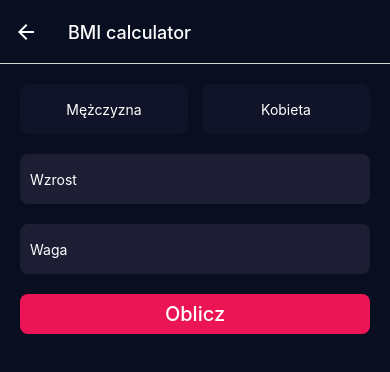
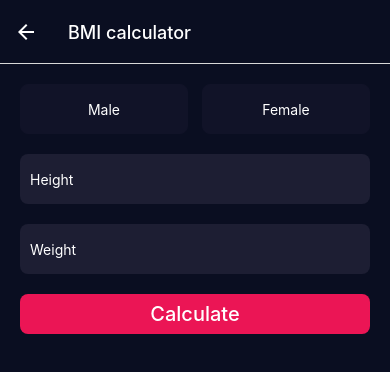
Before and after one commit to wojciechkurzak/health-calculators, a React Native app: screen /Bmi in a window 390 px wide. Shown: the top 372 px of the page. Built offline with nearby package versions, Linux system fonts and the light colour scheme.

Commit message:
Change app language to english

```diff
--- a/screens/BmiScreen.tsx
+++ b/screens/BmiScreen.tsx
@@ -51,12 +51,12 @@ const BmiScreen = () => {
 		<View style={styles.container}>
 			<View style={styles.genderContainer}>
 				<GenderButton
-					text="Mężczyzna"
+					text="Male"
 					value={gender.male}
 					onPress={() => setGender({ male: true, female: false })}
 				/>
 				<GenderButton
-					text="Kobieta"
+					text="Female"
 					value={gender.female}
 					onPress={() => setGender({ male: false, female: true })}
 				/>
@@ -66,7 +66,7 @@ const BmiScreen = () => {
 				value={height}
 				onChangeText={setHeight}
 				keyboardType="numeric"
-				placeholder="Wzrost"
+				placeholder="Height"
 				placeholderTextColor={'#fff'}
 			/>
 			<TextInput
@@ -74,14 +74,14 @@ const BmiScreen = () => {
 				value={weight}
 				onChangeText={setWeight}
 				keyboardType="numeric"
-				placeholder="Waga"
+				placeholder="Weight"
 				placeholderTextColor={'#fff'}
 			/>
-			<CalcButton text="Oblicz" onPress={DisplayValues} />
+			<CalcButton text="Calculate" onPress={DisplayValues} />
 			{bmi && idealWeight && (
 				<View style={styles.valuesContainer}>
 					<DisplayValue title="BMI" value={bmi} />
-					<DisplayValue title="Waga idealna" value={idealWeight} />
+					<DisplayValue title="Perfect weight" value={idealWeight} />
 				</View>
 			)}
 		</View>
--- a/screens/HomeScreen.tsx
+++ b/screens/HomeScreen.tsx
@@ -5,7 +5,7 @@ import NavigationButton from '../components/NavigationButton'
 const HomeScreen = () => {
 	return (
 		<View style={styles.container}>
-			<Text style={styles.text}>Witaj</Text>
+			<Text style={styles.text}>Hello</Text>
 			<NavigationButton text="BMI calculator" route="Bmi" />
 			<NavigationButton text="Promil calculator" route="Promil" />
 			<NavigationButton text="Calories calculator" route="Calories" />
```
